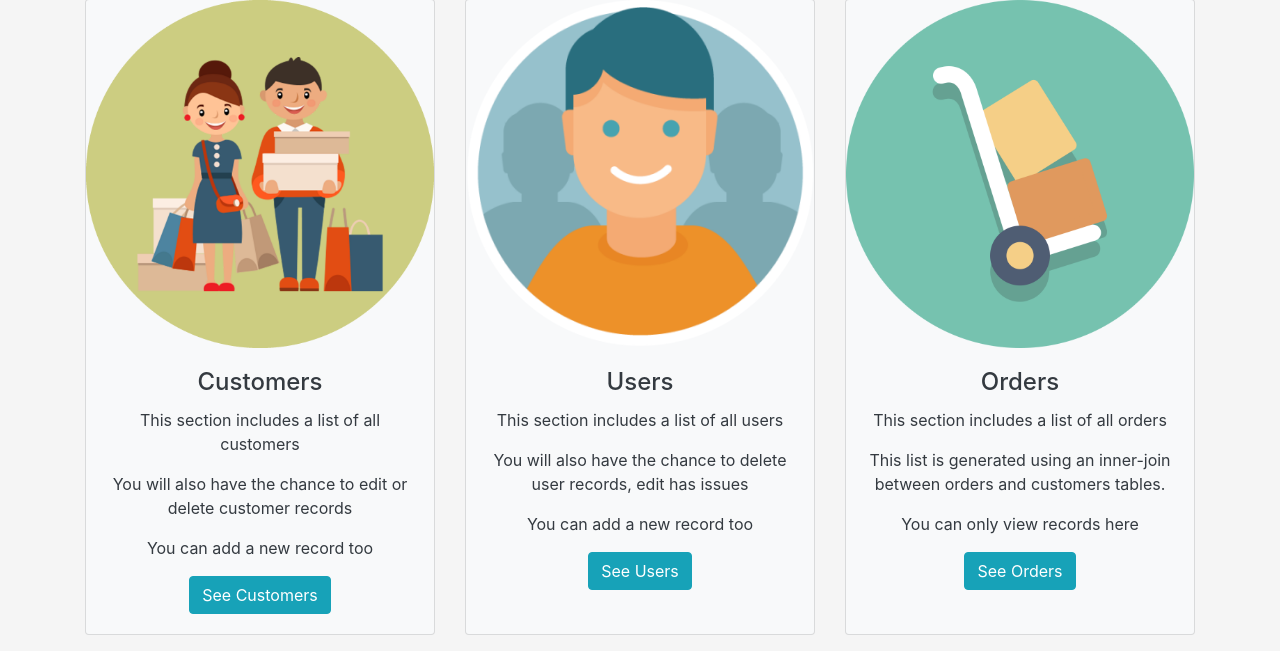
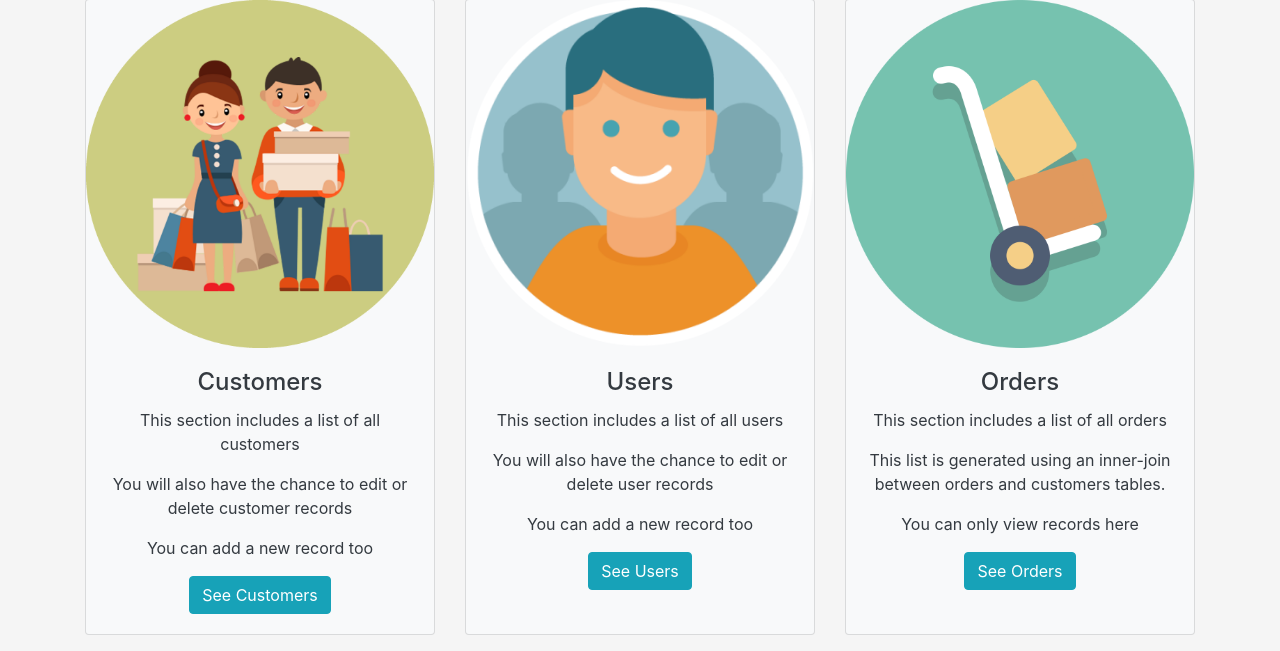
Before and after one commit to elbytes/AdminArea_registeration, a PHP site: page /user-landing.php in a window 1280 px wide. Shown: the part 233-884 px from the top of the page. Run offline with PHP 8.4, Linux system fonts and the light colour scheme; the visitor is signed in with stand-in values (Sample User, id 1).

Commit message:
minor html edit

```diff
--- a/read-user-record.php
+++ b/read-user-record.php
@@ -124,7 +124,6 @@ catch(PDOException $e){
 }
 
 ?>
-            <a href="user-records.php" type="button" class="btn btn-primary" style="float: right; margin: 1em;">Back To Records</a>
 
 </body>
 </html>
--- a/user-landing.php
+++ b/user-landing.php
@@ -55,7 +55,7 @@ session_start();
       <div class="card-body text-center">
       <h4 class="card-title">Users</h4>
         <p class="card-text">This section includes a list of all users</p>
-        <p class="card-text">You will also have the chance to delete user records, edit has issues</p>
+        <p class="card-text">You will also have the chance to edit or delete user records</p>
         <p class="card-text">You can add a new record too</p>
         <a href="user-records.php" class="btn btn-info">See Users</a>
       </div>
```
